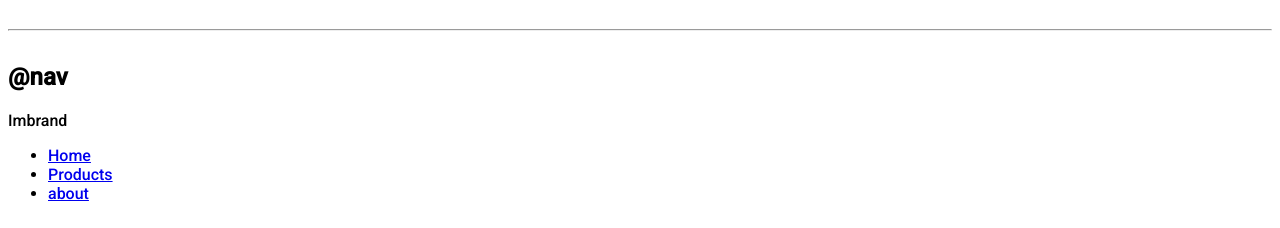
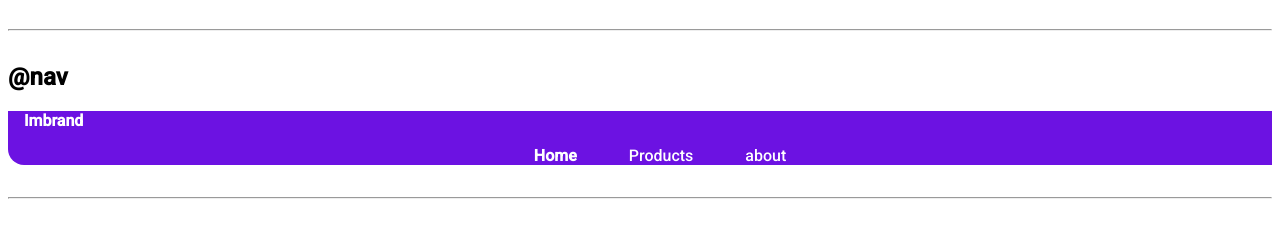
Before and after one commit to nikhilnikam619/Nikihl_Nikam_portfolio, a plain HTML site: page index.html in a window 1280 px wide. Shown: the part 1253-1481 px from the top of the page. Drawn offline with Linux system fonts and the light colour scheme.

Commit message:
navigation

```diff
--- a/index.html
+++ b/index.html
@@ -62,17 +62,17 @@
     </ol>
     <hr />
     <h2>@nav</h2>
-    <nav>
-        <div>Imbrand</div>
-        <ul>
-            <li>
-                <a href="/">Home</a>
+    <nav class="navigation container">
+        <div class="nav-brand">Imbrand</div>
+        <ul class="list-non-bullet nav-pills">
+            <li class="list-item-inline">
+                <a href="/" class="link link-active">Home</a>
             </li>
-            <li>
-                <a href="/">Products</a>
+            <li class="list-item-inline">
+                <a href="/" class="link">Products</a>
             </li>
-            <li>
-                <a href="/">about</a>
+            <li class="list-item-inline">
+                <a href="/" class="link">about</a>
             </li>
         </ul>
     </nav>
--- a/style.css
+++ b/style.css
@@ -60,3 +60,32 @@ hr {
     display: inline;
     padding: 0rem 0.5rem;
 }
+
+/* navigation */
+
+.navigation {
+    background-color: var(--primary-color);
+    border-bottom-left-radius: 1rem;
+    color: white;
+}
+
+.navigation .nav-brand {
+
+    font-weight: bold;
+}
+
+.navigation .link-active {
+
+    font-weight: bold;
+}
+
+.navigation .nav-pills {
+
+    text-align: center;
+}
+
+
+
+.navigation .link {
+    color: white;
+}
```
